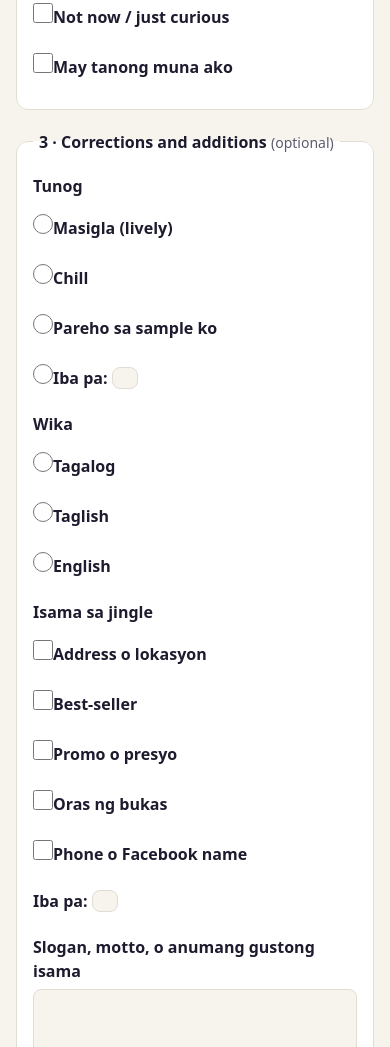
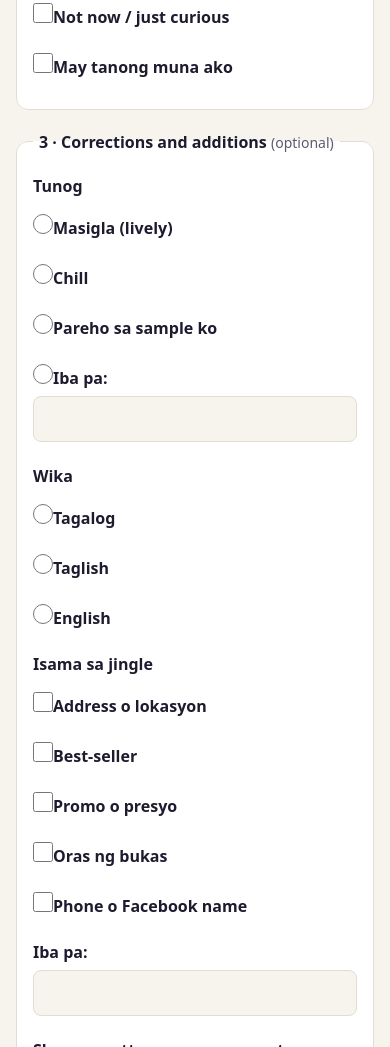
Before and after one commit to dhundee/himigkabarkada, a plain HTML site: page order/index.html in a window 390 px wide. Shown: the part 953-2000 px from the top of the page. Drawn offline with Linux system fonts and the light colour scheme.

Commit message:
Order form: fit phone width; full-width 'other' fields
Co-Authored-By: Claude Opus 5.5 <noreply@anthropic.com>

```diff
--- a/order/index.html
+++ b/order/index.html
@@ -23,7 +23,9 @@
   header h1 { font-size: 24px; margin: 0; }
   header .brand { color: var(--accent); font-weight: 600; margin: 0 0 4px; font-size: 14px; letter-spacing: .02em; }
   header p { color: var(--muted); margin: 8px 0 0; }
-  fieldset { border: 1px solid var(--line); border-radius: 12px; background: var(--card); margin: 20px 0 0; padding: 16px; }
+  fieldset { border: 1px solid var(--line); border-radius: 12px; background: var(--card); margin: 20px 0 0; padding: 16px; min-width: 0; }
+  .opt > span { flex: 1; min-width: 0; overflow-wrap: anywhere; }
+  .opt input[type=text] { display: block; width: 100%; margin-top: 6px; height: auto; }
   legend { font-weight: 600; padding: 0 6px; }
   .q { margin-top: 14px; }
   .q:first-of-type { margin-top: 4px; }
@@ -33,7 +35,7 @@
          border: 1px solid var(--line); border-radius: 8px; padding: 10px 12px; }
   textarea { min-height: 88px; resize: vertical; }
   .opt { display: flex; gap: 10px; align-items: flex-start; padding: 8px 0; }
-  .opt input { width: 20px; height: 20px; margin: 2px 0 0; flex: none; accent-color: var(--accent); }
+  .opt input[type=checkbox], .opt input[type=radio] { width: 20px; height: 20px; margin: 2px 0 0; flex: none; accent-color: var(--accent); }
   .opt small { display: block; color: var(--muted); }
   input:focus-visible, textarea:focus-visible, button:focus-visible { outline: 2px solid var(--focus); outline-offset: 2px; }
   .trap { position: absolute; left: -9999px; width: 1px; height: 1px; overflow: hidden; }
```
